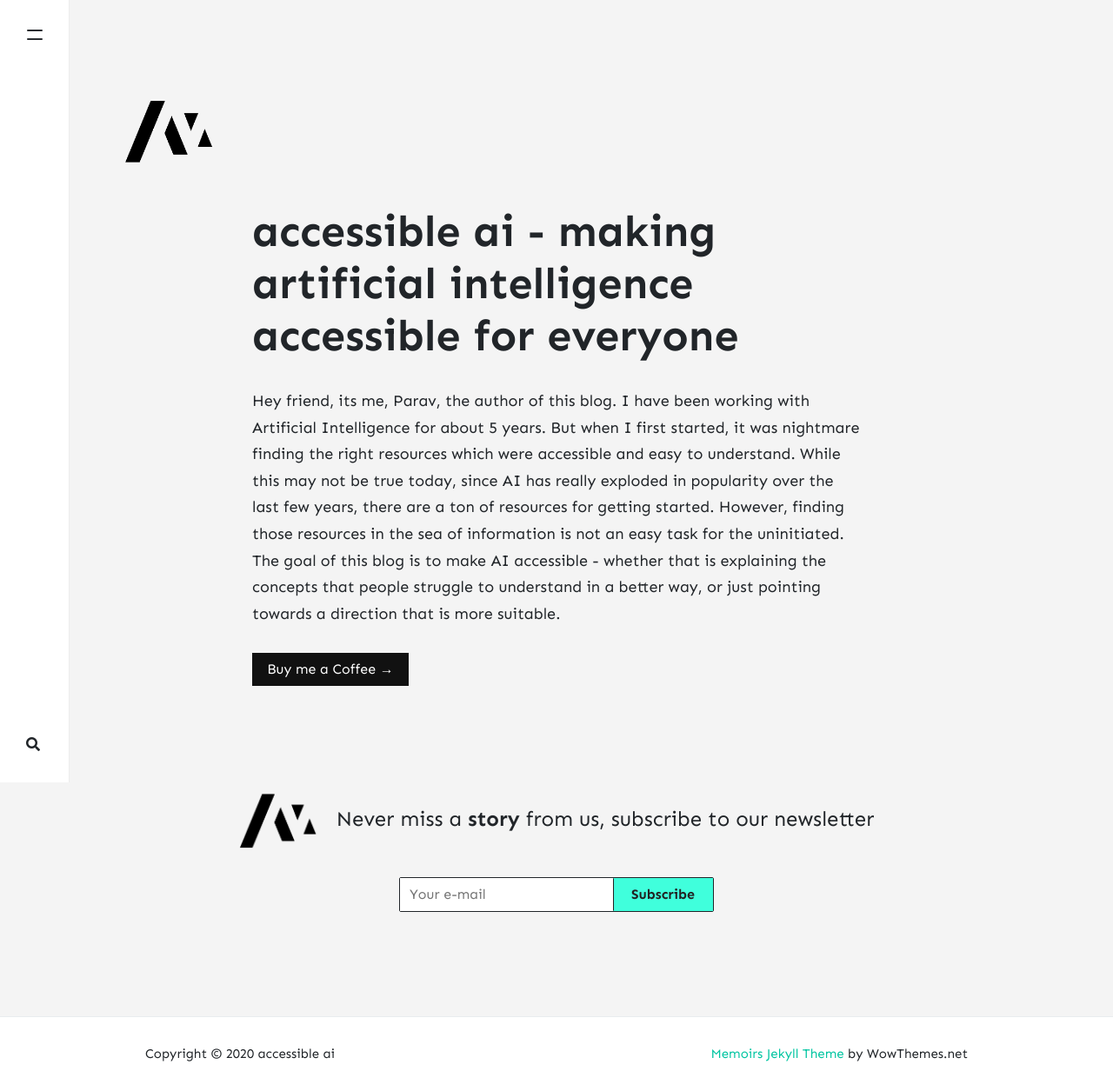
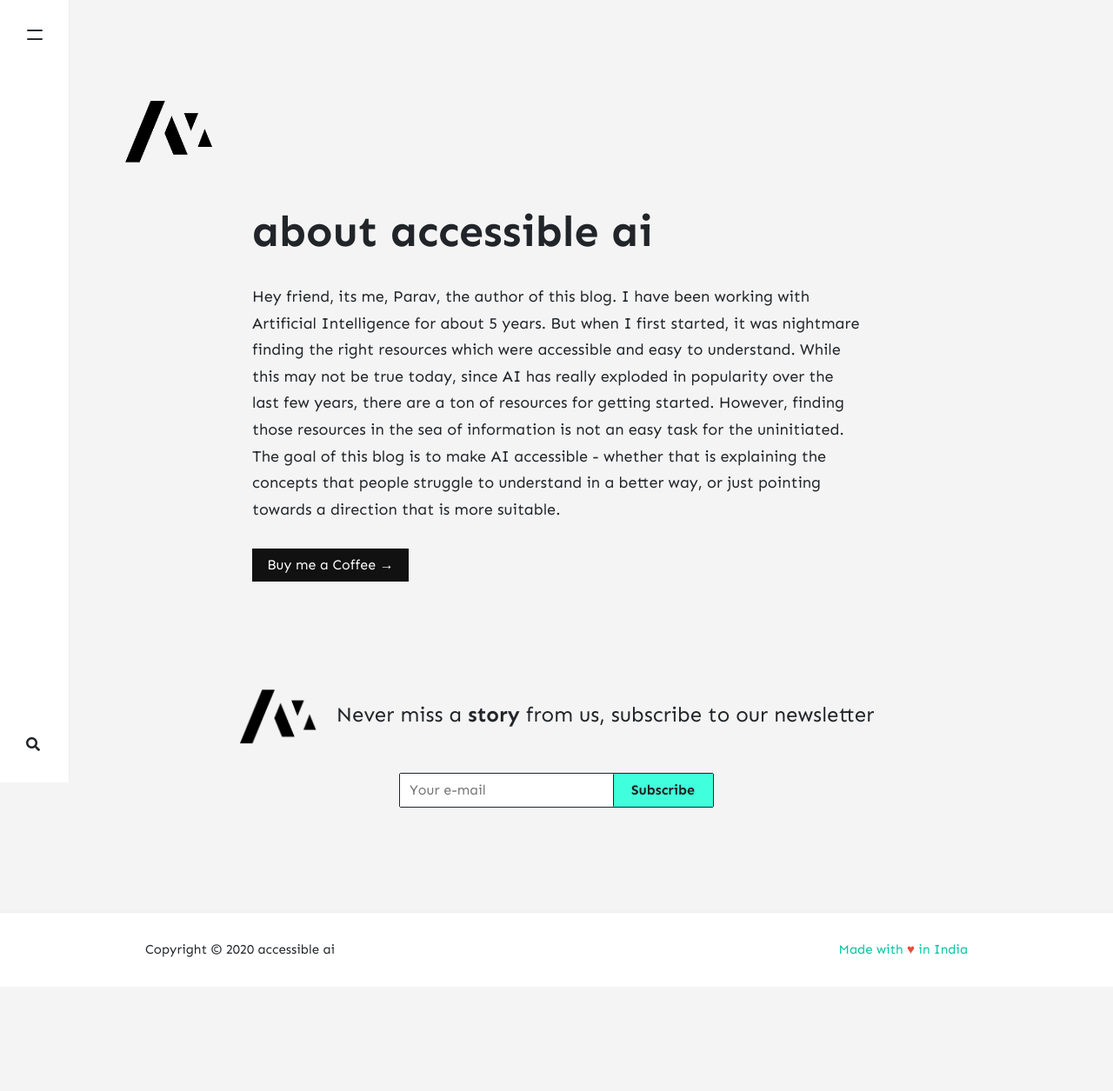
Before and after one commit to paravsingla/accessible-ai, a Jekyll site: the page built from _pages/about.md, in a window 1280 px wide. Shown: the whole page at 87% size. Built offline with Jekyll 4.4.1, drawn with Linux system fonts in a browser that asks for light colours; nearby versions of some CDN libraries; comment, search, counter and statistics services are not loaded; after the commit the page ends 1135 px from its top, so only the background shows below that.

Commit message:
Change footer

```diff
--- a/_config.yml
+++ b/_config.yml
@@ -62,7 +62,7 @@ adsense-data-ad-slot: ""
 lazyimages: "disabled"
 
 # Post Author Box ("enabled" or "disabled")
-authorbox: "disabled"
+authorbox: "enabled"
 
 # Sass
 sass:
--- a/_layouts/default.html
+++ b/_layouts/default.html
@@ -51,8 +51,8 @@ ga('send', 'pageview');
     <ul>
         <h3>Navigation</h3>
         <li><a href="{{ site.baseurl }}/">Home</a></li>
-        <li><a href="{{ site.baseurl }}/about">About <span class="badge badge-primary">Memoirs Jekyll Theme</span></a></li>
-        <li><a target="_blank" href="https://bootstrapstarter.com/bootstrap-templates/jekyll-theme-memoirs/">Get Memoirs</a></li>
+        <li><a href="{{ site.baseurl }}/about">About <span class="badge badge-primary">accessible ai</span></a></li>
+        <li><a href="{{ site.baseurl }}/categories">Categories</a></li>
         <li><a href="{{ site.baseurl }}/contact">Contact</a></li>
     </ul>
 </nav>
@@ -114,7 +114,7 @@ ga('send', 'pageview');
                 Copyright © {{ site.time | date: "%Y" }} {{ site.name }}
             </div>
             <div class="col-md-6 col-sm-12 text-center text-lg-right">
-                <a target="_blank" href="https://www.wowthemes.net/memoirs-free-jekyll-theme/">Memoirs Jekyll Theme</a> by WowThemes.net
+                <a href="https://madewithlove.org.in" target="_blank">Made with <span style="color: #e74c3c">&hearts;</span> in India</a>
             </div>
         </div>
     </div>
--- a/_pages/about.md
+++ b/_pages/about.md
@@ -1,6 +1,6 @@
 ---
 layout: page
-title: accessible ai - making artificial intelligence accessible for everyone
+title: about accessible ai
 permalink: /about
 comments: false
 ---
```
